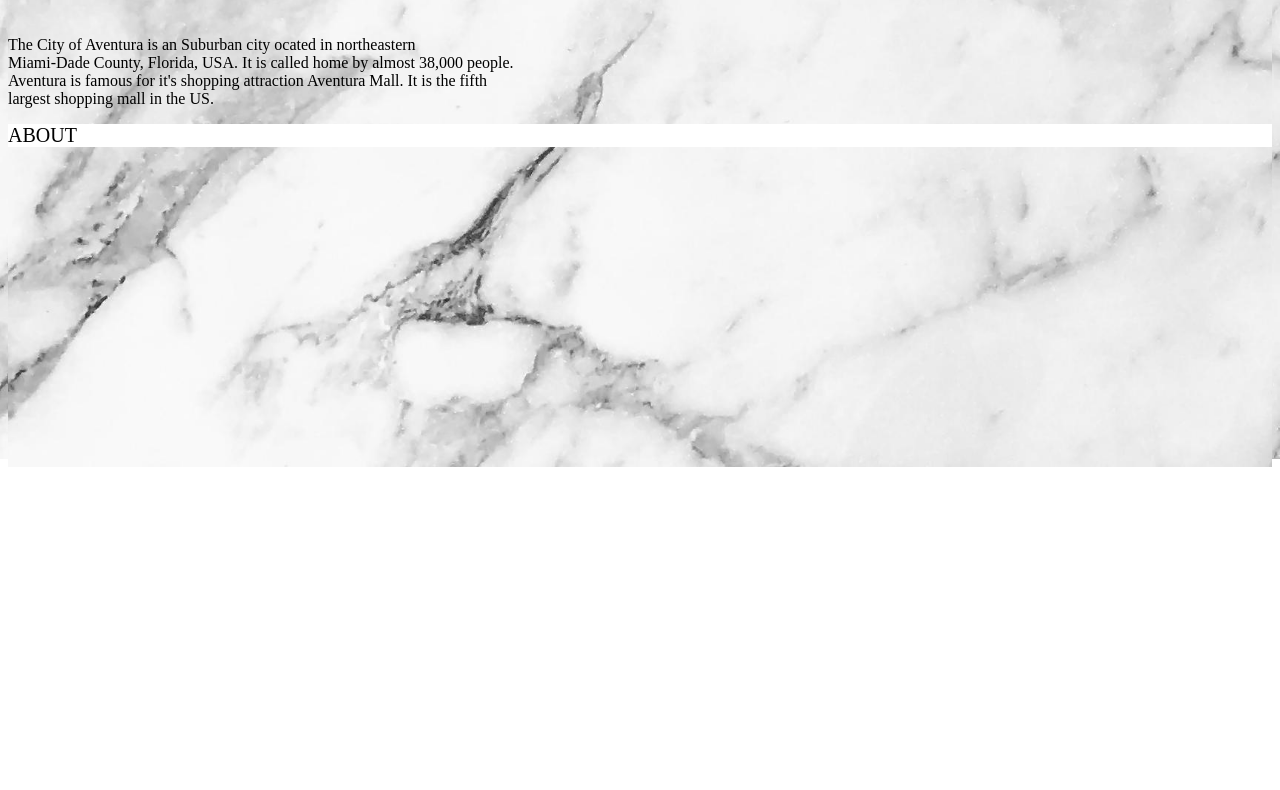
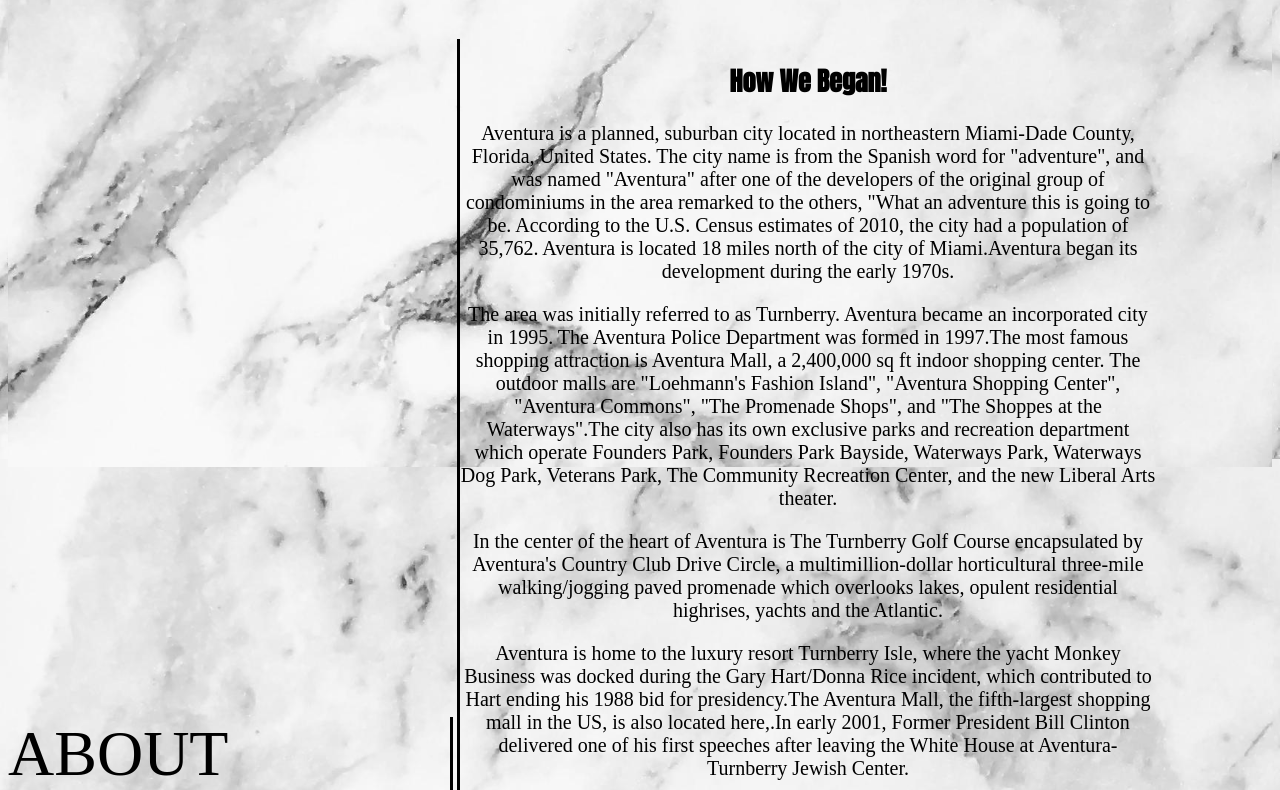
Before and after one commit to Areeves93/TechLaunch, a plain HTML site: page MYHTML copy/about.html in a window 1280 px wide. Shown: the part 341-1131 px from the top of the page. Before the commit the page ends 808 px from the top, so only its background shows below. Drawn offline with Linux system fonts and the light colour scheme; a web font is replaced by a local one.

Commit message:
HTML finish

```diff
--- a/MYHTML copy/about.css
+++ b/MYHTML copy/about.css
@@ -8,7 +8,7 @@ body, html {
 
     /* Center and scale the image nicely */
     background-position: center;
-    background-repeat: no-repeat;
+    background-repeat:repeat;
     background-size: cover;
 }
 
@@ -16,7 +16,7 @@ body, html {
     color:black;
 }
 
-}
+
 .header{
     color:solid black;
     font-size:18px;
@@ -31,9 +31,39 @@ h1{
     border-bottom:2px solid black;
 }
 
-.sidebar{
-    background-color:white;
-    color:black;
+h2{
+    text-align:center;
+    font-size:26px;
+    font-family:'Anton', sans-serif;
+
+}
+
+p{
     font-size:20px;
     font-family:'Droid Serif', serif;
+
+
 }
+
+.sidebar{
+    position:absoulte;
+    display:inline-block;
+    width:35%;
+    height:250px;
+    color:black;
+    font-size:64px;
+    font-family:'Droid Serif', serif;
+    border-right:3px solid black;
+}
+
+.main{
+    position:absoulte;
+    display:inline-block;
+    left:50%;
+    width:55%;
+    height:130%;
+    font-size:12px;
+    font-family:'Droid Serif', serif;
+    text-align: center;
+    border-left:3px solid black;
+}
--- a/MYHTML copy/about.html
+++ b/MYHTML copy/about.html
@@ -19,13 +19,25 @@
 
 <h1>City Of Aventura<br> What's so special about us??</h1>
 
-<p>The City of Aventura is an Suburban city ocated in northeastern <br>
+<!-- <p>The City of Aventura is an Suburban city located in northeastern <br>
     Miami-Dade County, Florida, USA. It is called home by almost 38,000 people.<br>
     Aventura is famous for it's shopping attraction Aventura Mall. It is the fifth<br>
     largest shopping mall in the US.
-</p>
+</p> -->
 
 <div class="sidebar">ABOUT</div>
 
+<div class="main">
+    <h2>How We Began!</h2>
+
+    <p>Aventura is a planned, suburban city located in northeastern Miami-Dade County, Florida, United States. The city name is from the Spanish word for "adventure", and was named "Aventura" after one of the developers of the original group of condominiums in the area remarked to the others, "What an adventure this is going to be. According to the U.S. Census estimates of 2010, the city had a population of 35,762. Aventura is located 18 miles north of the city of Miami.Aventura began its development during the early 1970s.</p>
+
+        <p>The area was initially referred to as Turnberry. Aventura became an incorporated city in 1995. The Aventura Police Department was formed in 1997.The most famous shopping attraction is Aventura Mall, a 2,400,000 sq ft indoor shopping center. The outdoor malls are "Loehmann's Fashion Island", "Aventura Shopping Center", "Aventura Commons", "The Promenade Shops", and "The Shoppes at the Waterways".The city also has its own exclusive parks and recreation department which operate Founders Park, Founders Park Bayside, Waterways Park, Waterways Dog Park, Veterans Park, The Community Recreation Center, and the new Liberal Arts theater.</p>
+
+        <p>In the center of the heart of Aventura is The Turnberry Golf Course encapsulated by Aventura's Country Club Drive Circle, a multimillion-dollar horticultural three-mile walking/jogging paved promenade which overlooks lakes, opulent residential highrises, yachts and the Atlantic.</p>
+
+        <p>Aventura is home to the luxury resort Turnberry Isle, where the yacht Monkey Business was docked during the Gary Hart/Donna Rice incident, which contributed to Hart ending his 1988 bid for presidency.The Aventura Mall, the fifth-largest shopping mall in the US, is also located here,.In early 2001, Former President Bill Clinton delivered one of his first speeches after leaving the White House at Aventura-Turnberry Jewish Center.</p>
+
+</div>
 </body>
 </html>
--- a/MYHTML copy/contact.css
+++ b/MYHTML copy/contact.css
@@ -8,10 +8,29 @@ body, html {
 
     /* Center and scale the image nicely */
     background-position: center;
-    background-repeat: no-repeat;
+    background-repeat:repeat;
     background-size: cover;
 }
+a{
+    color:solid black;
+    font-family:'Droid Serif', serif;
+    font-size:18px;
+}
 
+
+a:link, a:visited{
+   background-color:solid black;
+    color:black;
+}
+
+h1{
+    color:solid black;
+    font-family:'Anton', sans-serif;
+    font-size:80px;
+    border-top:3px solid black;
+    border-bottom:3px solid black;
+
+}
 /* Three columns side by side */
 .column {
     float: left;
@@ -25,7 +44,7 @@ body, html {
 @media (max-width: 650px) {
     .column {
         width: 100%;
-        display: block;
+        display: inline-block;
     }
 }
 
@@ -48,6 +67,8 @@ body, html {
 
 .title {
     color: grey;
+    font-weight:bold;
+    font-family: 'Droid Serif', serif;s
 }
 
 .button {
```
Also changed, not shown: MYHTML copy/Aventura.css (renamed from MYHTML copy/city.css, +16 -1 lines), MYHTML copy/Aventura.html (+7 -3 lines), MYHTML copy/contactus.html (+7 -2 lines), JavaScriptHW/HW.css (added), JavaScriptHW/HW.html (added), 1 other file.
